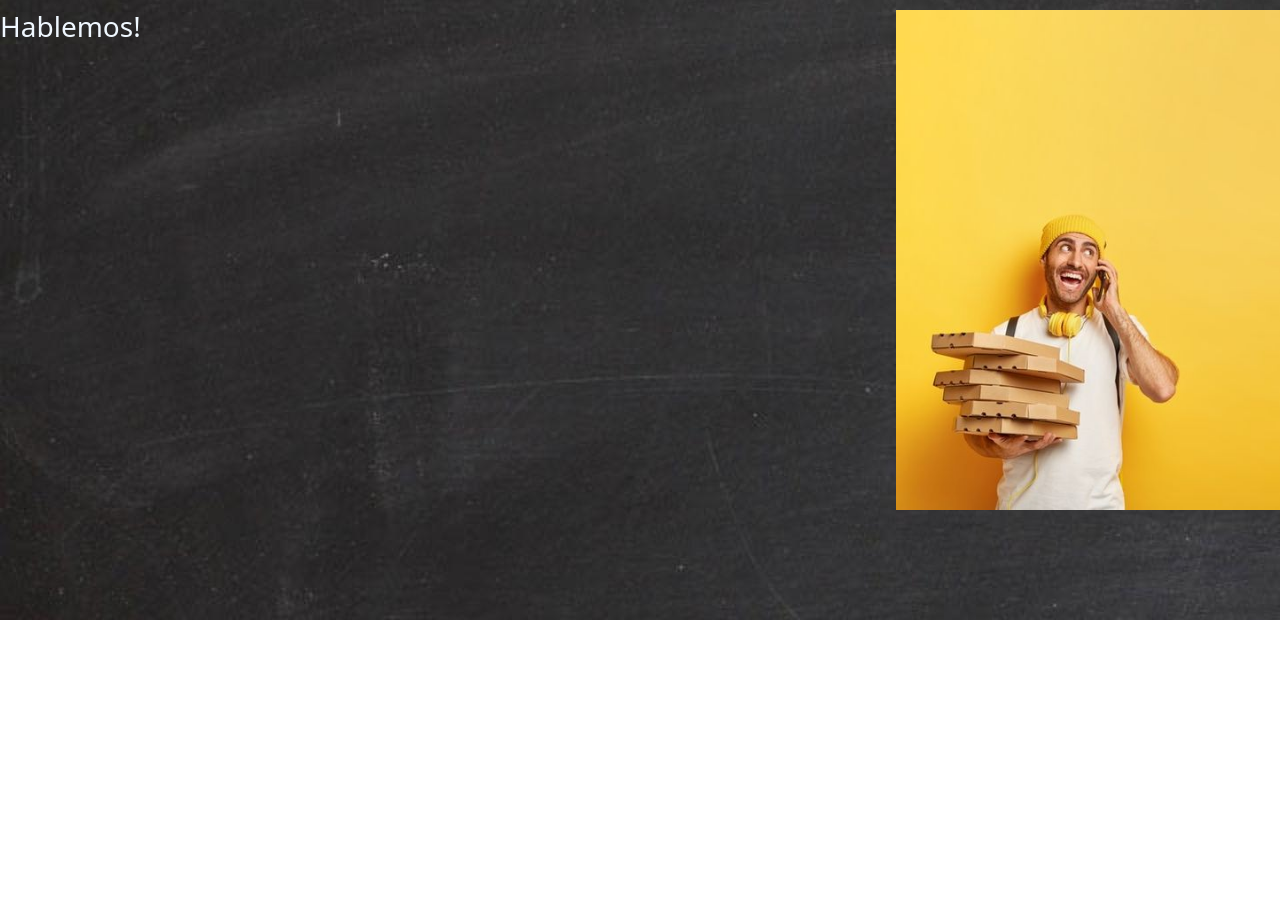
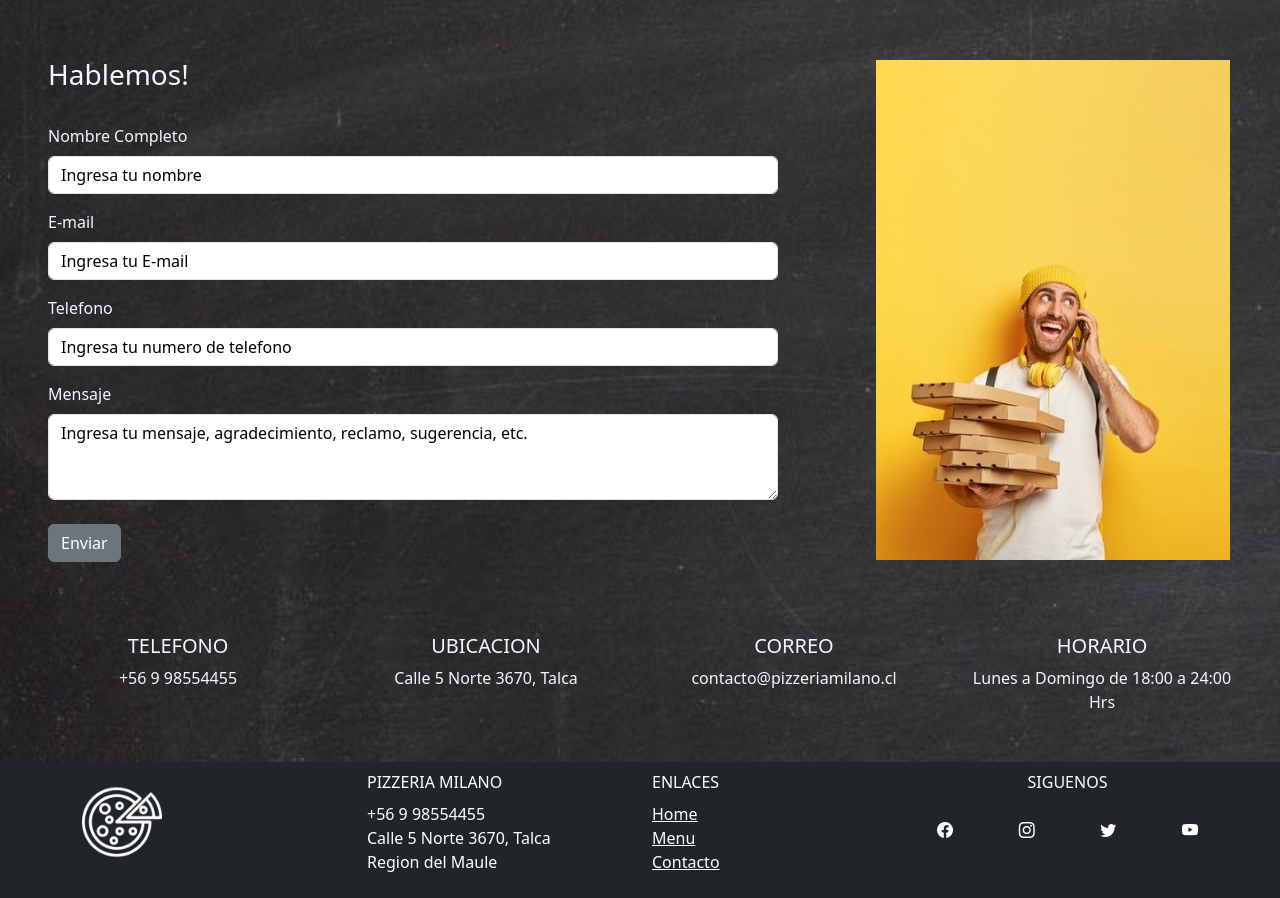
Before and after one commit to jgmoyano/Proyecto-5, a React (Vite) app: page /Proyecto-4/contacto in a window 1280 px wide. Shown: the part 180-1078 px from the top of the page. Before the commit the page ends 800 px from the top, so only its background shows below. Built offline with nearby package versions, Linux system fonts and the light colour scheme.

Commit message:
Tercer commit, se agregan funciones y footer

```diff
--- a/index.html
+++ b/index.html
@@ -3,6 +3,7 @@
   <head>
     <meta charset="UTF-8" />
     <link rel="icon" type="image/svg+xml" href="/vite.svg" />
+    <link rel="stylesheet" href="https://cdn.jsdelivr.net/npm/bootstrap-icons@1.11.1/font/bootstrap-icons.css">
     <meta name="viewport" content="width=device-width, initial-scale=1.0" />
     <link rel="stylesheet" href="https://cdn.jsdelivr.net/npm/bootstrap@5.3.0-alpha3/dist/css/bootstrap.min.css">
     <script src="https://cdn.jsdelivr.net/npm/bootstrap@5.3.0-alpha3/dist/js/bootstrap.bundle.min.js"></script>
--- a/src/App.jsx
+++ b/src/App.jsx
@@ -6,19 +6,21 @@ import { Reservas } from './routes/Reservas'
 import { ListaReservas } from './routes/ListaReservas'
 import { Contacto } from './routes/Contacto'
 import { Domicilio } from './routes/Domicilio'
+import { Footer } from './components/Footer'
 
 export const App = () => {
   return (
     <>
-    <NavBar/>
-    <Routes>
-      <Route path='/Proyecto-4/' element={<Home/>}/>
-      <Route path='/Proyecto-4/menu' element={<Menu/>}/>
-      <Route path='/Proyecto-4/reservas' element={<Reservas/>}/>
-      <Route path='/Proyecto-4/lista-reservas' element={<ListaReservas />}/>
-      <Route path='/Proyecto-4/contacto' element={<Contacto/>}/>
-      <Route path='/Proyecto-4/domicilio' element={<Domicilio/>}/>
-    </Routes>
+      <NavBar />
+      <Routes>
+        <Route path='/Proyecto-4/' element={<Home />} />
+        <Route path='/Proyecto-4/menu' element={<Menu />} />
+        <Route path='/Proyecto-4/reservas' element={<Reservas />} />
+        <Route path='/Proyecto-4/lista-reservas' element={<ListaReservas />} />
+        <Route path='/Proyecto-4/contacto' element={<Contacto />} />
+        <Route path='/Proyecto-4/domicilio' element={<Domicilio />} />
+      </Routes>
+      <Footer/>
     </>
   )
 }
--- /dev/null
+++ b/src/components/Footer.jsx
@@ -0,0 +1,46 @@
+import React from 'react'
+import { Link } from 'react-router-dom'
+import logoPequeño from '../assets/logopequeño.png'
+
+export const Footer = () => {
+    return (
+        <>
+            <div>
+                <footer className='text-white py-2 bg-dark'>
+                    <div className="container">
+                        <nav className="row">
+                            <Link to='Proyecto-4/' className='mb-3 col-12 col-md-3 d-flex align-items-center'>
+                                <img src={logoPequeño} height='80' />
+                            </Link>
+                            <ul className="col-12 col-md-3 list-unstyled">
+                                <li className='font-weight-bold mb-2'>PIZZERIA MILANO</li>
+                                <li>+56 9 98554455 <br />Calle 5 Norte 3670, Talca <br />Region del Maule</li>
+                            </ul>
+                            <ul className="col-12 col-md-3 list-unstyled">
+                                <li className='font-weight-bold mb-2'>ENLACES</li>
+                                <li>
+                                    <Link to='Proyecto-4/' className='text-reset'>Home</Link>
+                                </li>
+                                <li>
+                                    <Link to='Proyecto-4/menu' className='text-reset'>Menu</Link>
+                                </li>
+                                <li>
+                                    <Link to='Proyecto-4/contacto' className='text-reset'>Contacto</Link>
+                                </li>
+                            </ul>
+                            <ul className="col-12 col-md-3 list-unstyled">
+                                <li className='font-weight-bold mb-2 text-center'>SIGUENOS</li>
+                                <li className="d-flex justify-content-between pt-3">
+                                    <i className="bi bi-facebook" />
+                                    <i className="bi bi-instagram" />
+                                    <i className="bi bi-twitter" />
+                                    <i className="bi bi-youtube" />
+                                </li>
+                            </ul>
+                        </nav>
+                    </div>
+                </footer>
+            </div>
+        </>
+    )
+}
--- a/src/routes/Contacto.css
+++ b/src/routes/Contacto.css
@@ -11,4 +11,13 @@
     background-size: cover;
     width:30%;
     height: 500px;
+    margin: 50px;
 }
+
+.inputform{
+    -webkit-text-fill-color: rgb(0, 0, 0);
+}
+
+.inputform2{
+    -webkit-text-fill-color: rgb(0, 0, 0);
+}
--- a/src/routes/Contacto.jsx
+++ b/src/routes/Contacto.jsx
@@ -1,14 +1,66 @@
 import './Contacto.css'
 import React from 'react'
-import contactoImg from '../assets/contacto.jpg'
+import Button from 'react-bootstrap/Button';
+import Form from 'react-bootstrap/Form';
+
 
 export const Contacto = () => {
     return (
         <>
             <div className='containercontacto'>
-                <div className='containercontacto1'><h3>Hablemos!</h3></div>
+                <div className='containercontacto1'>
+
+                    <h3 className='pt-5 mx-5'>Hablemos!</h3>
+                    <br />
+                    <Form>
+                        <Form.Group className="mb-3 mx-5" controlId="formBasicEmail">
+                            <Form.Label>Nombre Completo</Form.Label>
+                            <Form.Control className='inputform' type="text" placeholder="Ingresa tu nombre" />
+                            <Form.Text className="text-muted">
+                            </Form.Text>
+                        </Form.Group>
+
+                        <Form.Group className="mb-3 mx-5" controlId="formBasicPassword">
+                            <Form.Label>E-mail</Form.Label>
+                            <Form.Control className='inputform' type="text" placeholder="Ingresa tu E-mail" />
+                        </Form.Group>
+
+                        <Form.Group className="mb-3 mx-5" controlId="formBasicPassword">
+                            <Form.Label>Telefono</Form.Label>
+                            <Form.Control className='inputform' type="text" placeholder="Ingresa tu numero de telefono" />
+                        </Form.Group>
+
+                        <Form.Group className="mb-3 mx-5" controlId="formBasicPassword">
+                            <Form.Label>Mensaje</Form.Label>
+                            <Form.Control as="textarea" rows={3} className='inputform2' type="text" placeholder="Ingresa tu mensaje, agradecimiento, reclamo, sugerencia, etc." />
+                        </Form.Group>
+
+                        <Button className='mx-5 mt-2' variant="secondary" type="submit">
+                            Enviar
+                        </Button>
+                    </Form>
+                </div>
                 <div className='containercontacto2'></div>
             </div>
+            <div className='row mx-4 mb-5 text-center'>
+                <div className='col mt-4'><h5>TELEFONO</h5>
+                <h7>+56 9 98554455</h7>
+                </div>
+                <div className='col mt-4'>
+                <h5>UBICACION</h5>
+                <h7>Calle 5 Norte 3670, Talca</h7>
+                </div>
+                <div className='col mt-4'>
+                <h5>CORREO</h5>
+                <h7>contacto@pizzeriamilano.cl</h7>
+                </div>
+                <div className='col mt-4'>
+                <h5>HORARIO</h5>
+                <h7>Lunes a Domingo de 18:00 a 24:00 Hrs</h7>
+                </div>
+
+            </div>
+
         </>
     )
 }
--- a/src/routes/Domicilio.jsx
+++ b/src/routes/Domicilio.jsx
@@ -1,7 +1,33 @@
 import React from 'react'
+
 
 export const Domicilio = () => {
   return (
-    <div>Domicilio</div>
+    <>
+      <div className='text-center'>
+        <br />
+        <br />
+        😔😔😔😔😔😔😔😔😔😔😔😔😔😔😔😔😔😔😔😔😔😔😔
+        <h2>
+          LO SENTIMOS, TODAVIA NO ES POSIBLE REALIZAR PEDIDOS A DOMICILIO.
+        </h2>
+        <br />
+        😔😔😔😔😔😔😔😔😔😔😔😔😔😔😔😔😔😔😔😔😔😔😔
+        <br />
+        <br />
+        <br />
+        <br />
+        <br />
+        <br />
+        <br />
+        <br />
+        <br />
+        <br />
+        <br />
+        <br />
+        <br />
+        <br />
+      </div>
+    </>
   )
 }
--- a/src/routes/Home.jsx
+++ b/src/routes/Home.jsx
@@ -12,6 +12,8 @@ export const Home = () => {
     <p>Ubicados en el corazón de Talca, somos una pizzeria familiar que pone todo su esfuerzo en entregar un producto de calidad,
     utilizando ingredientes seleccionados de primer nivel, logrando así la receta mas fiel de la clasica pizza napoletana.</p>
     </div>
+    <br />
+    <br />
     </>
   )
 }
--- a/src/routes/ListaReservas.jsx
+++ b/src/routes/ListaReservas.jsx
@@ -3,7 +3,7 @@ import Table from 'react-bootstrap/Table'
 import { collection, getDocs } from 'firebase/firestore'
 import { db } from '../firebase'
 
-export function ListaReservas(){
+export function ListaReservas() {
 
     const reservasCollectionRef = collection(db, 'reservas')
     const [reservas, setReservas] = useState([])
@@ -18,7 +18,8 @@ export function ListaReservas(){
     }, [])
 
     return (
-        <Table striped bordered hover variant="dark">
+        <>
+            <Table striped bordered hover variant="dark">
                 <thead>
                     <tr>
                         <th>Fecha</th>
@@ -43,5 +44,22 @@ export function ListaReservas(){
                     }
                 </tbody>
             </Table>
+            <br />
+            <br />
+            <br />
+            <br />
+            <br />
+            <br />
+            <br />
+            <br />
+            <br />
+            <br />
+            <br />
+            <br />
+            <br />
+            <br />
+            <br />
+            <br />
+        </>
     )
 }
--- a/src/routes/Reservas.jsx
+++ b/src/routes/Reservas.jsx
@@ -17,11 +17,23 @@ export const Reservas = () => {
     const [nombre, setNombre] = useState('')
     const [cantidad, setCantidad] = useState('')
 
-
+    const sendAlert = () => {
+        alert('Su reserva fue agendada exitosamente, espere el correo de confirmacion')
+    }
 
     const createReserva = async () => {
         await addDoc(reservasCollectionRef, { fecha, hora, nombre, cantidad })
+
+        setFecha('')
+        setHora('')
+        setNombre('')
+        setCantidad('')
+
+        sendAlert()
+
     }
+
+
 
 
     return (
@@ -39,10 +51,18 @@ export const Reservas = () => {
                     onChange={(date) => setFecha(date)} />
 
                 <input
-                    type="string"
+                    type="list"
+                    list='horas'
                     placeholder='Hora'
                     value={hora}
                     onChange={(event) => setHora(event.target.value)} />
+                <datalist id='horas'>
+                    <option value='18:00' />
+                    <option value='19:00' />
+                    <option value='20:00' />
+                    <option value='21:00' />
+                    <option value='22:00' />
+                </datalist>
 
                 <input
                     type="string"
```
Also changed, not shown: src/assets/logopequeño.png (added).
